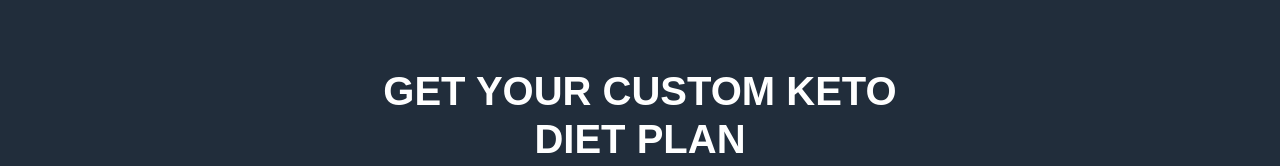
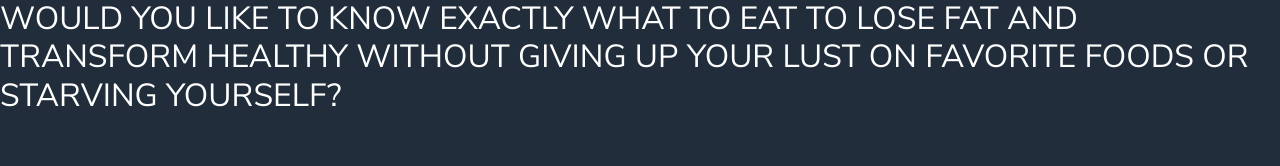
Before and after one commit to techhana1085/KetoDietWeightLoss, a plain HTML site: page index.html in a window 1280 px wide. Shown: the top 166 px of the page. Drawn offline with nearby package versions, Linux system fonts and the light colour scheme; a script that the page names is missing; files whose address does not match are found by name; a web font is replaced by a local one.

Commit message:
Update index.html

```diff
--- a/index.html
+++ b/index.html
@@ -7,7 +7,7 @@
     <meta name="csrf-param" content="_csrf">
 <meta name="csrf-token" content="8uwLSs8z0f_sCPj5W9u80QF35MtyxQJnRrGAF2PYiHqbmGR8g3SzzsFlicwtrMSzUyiAuTrzNhV_guxGF43MMg==">
     <title>Custom Keto Diet Video</title>
-
+	<H2>WOULD YOU LIKE TO KNOW EXACTLY WHAT TO EAT TO LOSE FAT AND TRANSFORM HEALTHY WITHOUT GIVING UP YOUR LUST ON FAVORITE FOODS OR STARVING YOURSELF?</H2>
 	<link href="./assets/css/all.min.css" rel="stylesheet">
 	<link href="./assets/css/bootstrap.min.css" rel="stylesheet">
 	<link href="./assets/css/site.css" rel="stylesheet">
```
